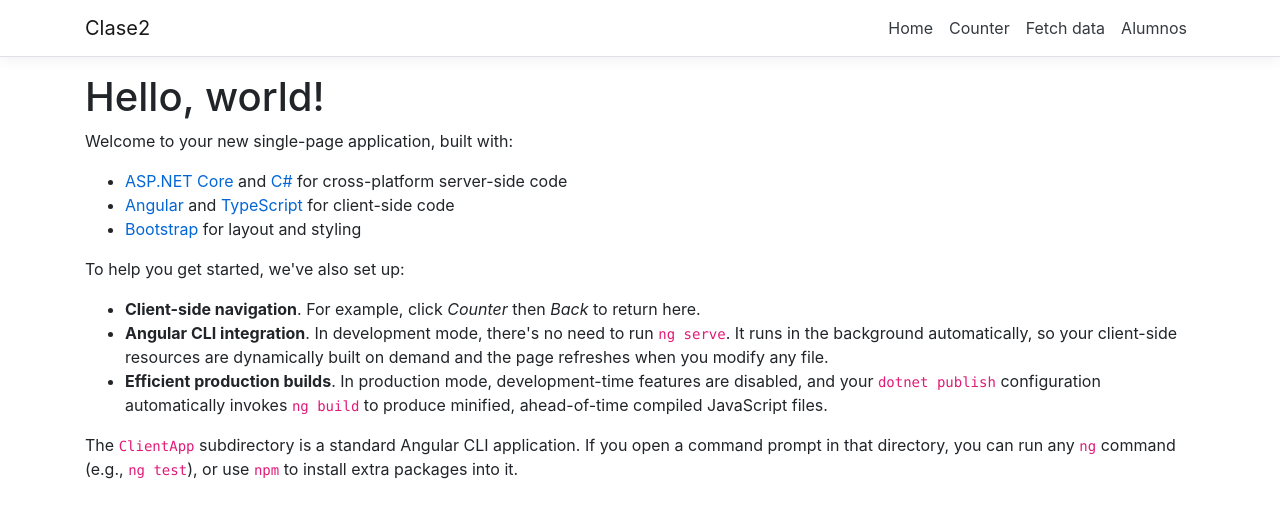
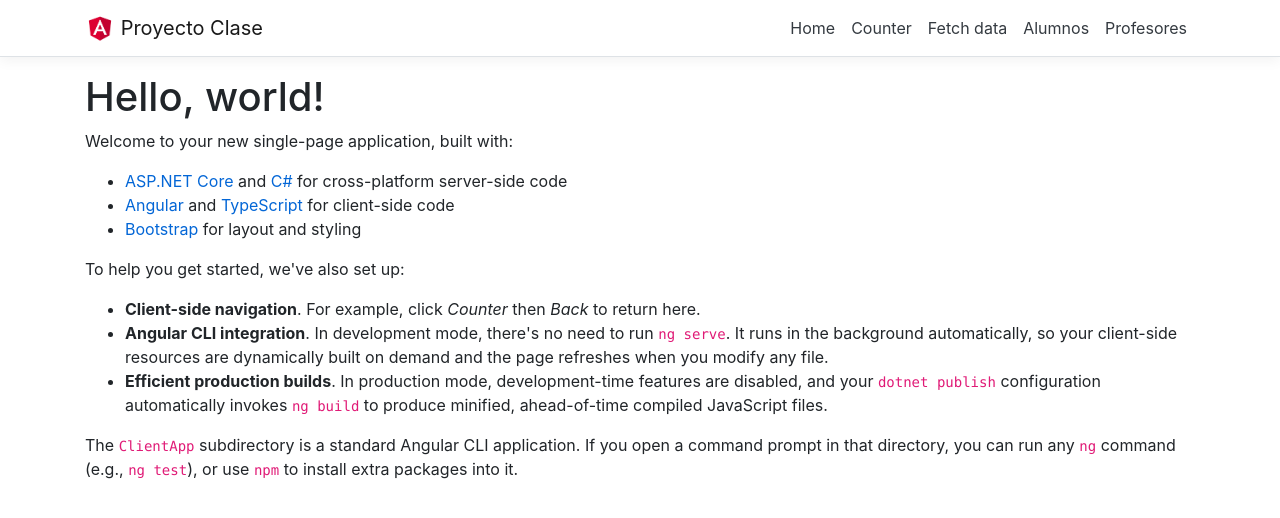
Before and after one commit to damiandar/Angular, an Angular app: page / in a window 1280 px wide. Shown: the top 518 px of the page. Built offline with nearby package versions, Linux system fonts and the light colour scheme.

Commit message:
Environmet Imagen Logo

```diff
--- a/src/app/app.module.ts
+++ b/src/app/app.module.ts
@@ -11,6 +11,7 @@ import { CounterComponent } from './counter/counter.component';
 import { FetchDataComponent } from './fetch-data/fetch-data.component';
 import { AlumnosComponent } from './alumnos/alumnos.component';
 import { ProfesoresComponent } from './profesores/profesores.component';
+import { ProfesoresFormComponent} from './profesores/profesores-form.component';
 import { FormularioAlumnoComponent } from './alumnos/formulario-alumno/formulario-alumno.component';
 import { GrillaComponent } from './alumnos/grilla.component';
 import { TarjetaComponent } from './alumnos/tarjeta.component';
@@ -24,6 +25,7 @@ import { TarjetaComponent } from './alumnos/tarjeta.component';
     FetchDataComponent,
     AlumnosComponent,
     ProfesoresComponent,
+    ProfesoresFormComponent,
     FormularioAlumnoComponent,
     GrillaComponent,
     TarjetaComponent
--- a/src/app/nav-menu/nav-menu.component.html
+++ b/src/app/nav-menu/nav-menu.component.html
@@ -3,7 +3,10 @@
     class="navbar navbar-expand-sm navbar-toggleable-sm navbar-light bg-white border-bottom box-shadow mb-3"
   >
     <div class="container">
-      <a class="navbar-brand" [routerLink]="['/']">Clase2</a>
+      <a class="navbar-brand" [routerLink]="['/']">
+        <img [src]="imagenruta" width="30" height="30" class="d-inline-block align-top" alt="">
+        Proyecto Clase
+      </a>
       <button
         class="navbar-toggler"
         type="button"
@@ -42,6 +45,11 @@
               >Alumnos</a
             >
           </li>
+          <li class="nav-item" [routerLinkActive]="['link-active']">
+            <a class="nav-link text-dark" [routerLink]="['/profesores']"
+              >Profesores</a
+            >
+          </li>
         </ul>
       </div>
     </div>
--- a/src/app/nav-menu/nav-menu.component.ts
+++ b/src/app/nav-menu/nav-menu.component.ts
@@ -1,4 +1,5 @@
 import { Component } from '@angular/core';
+import { environment } from './../../environments/environment';
 
 @Component({
   selector: 'app-nav-menu',
@@ -7,6 +8,7 @@ import { Component } from '@angular/core';
 })
 export class NavMenuComponent {
   isExpanded = false;
+  imagenruta=environment.rutaimagen;
 
   collapse() {
     this.isExpanded = false;
--- a/src/environments/environment.prod.ts
+++ b/src/environments/environment.prod.ts
@@ -1,3 +1,4 @@
 export const environment = {
-  production: true
+  production: true,
+  rutaimagen:'../assets/logo_azul.png',
 };
--- a/src/environments/environment.ts
+++ b/src/environments/environment.ts
@@ -3,7 +3,9 @@
 // The list of file replacements can be found in `angular.json`.
 
 export const environment = {
-  production: false
+  production: false,
+  rutaimagen:'../assets/logo_rojo.png',
+
 };
 
 /*
```
Also changed, not shown: src/assets/logo_azul.png (added), src/assets/logo_rojo.png (added).
